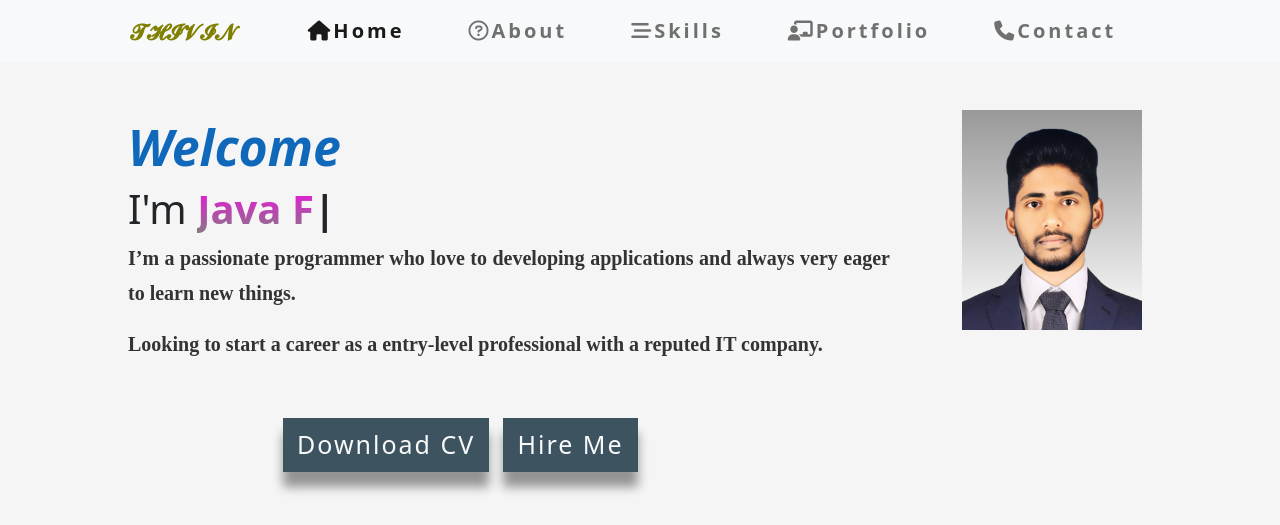
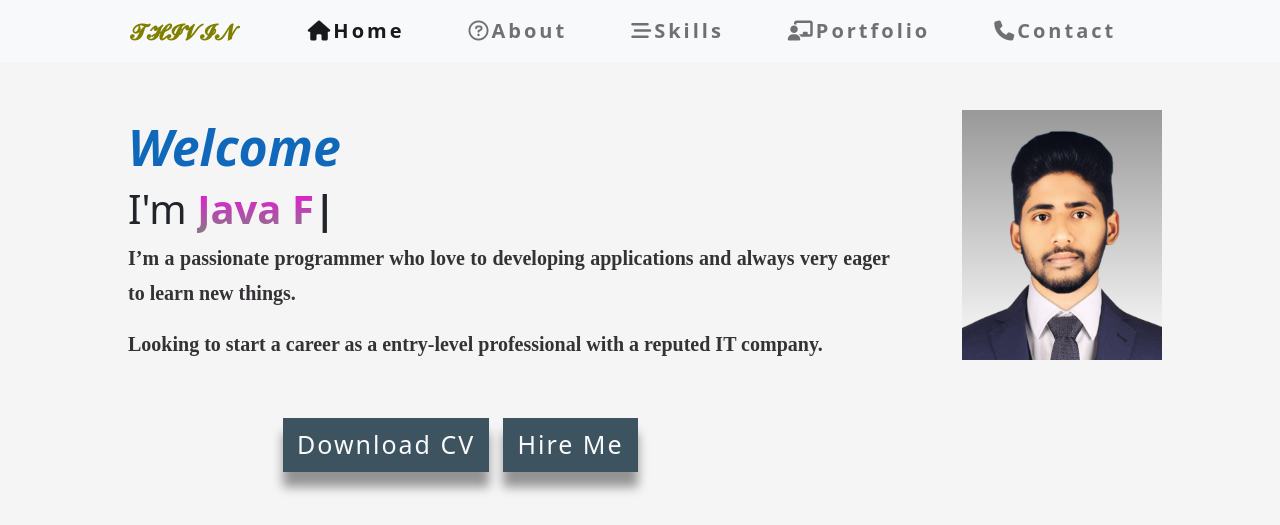
Before and after one commit to THIVINKANTH/TKportfolio, a plain HTML site: page index.html in a window 1280 px wide. Shown: the top 525 px of the page. Drawn offline with nearby package versions, Linux system fonts and the light colour scheme.

Commit message:
size change

```diff
--- a/design.css
+++ b/design.css
@@ -97,9 +97,9 @@ p{
     background-color: #7f00ff;
 }
 #myphoto{
-    height: 220px;
+    height: 250px;
     /* border-image-width: 10px; */
-    width: 180px;
+    width: 200px;
 }
 .about{
     /* background-color: lightpink; */
```
